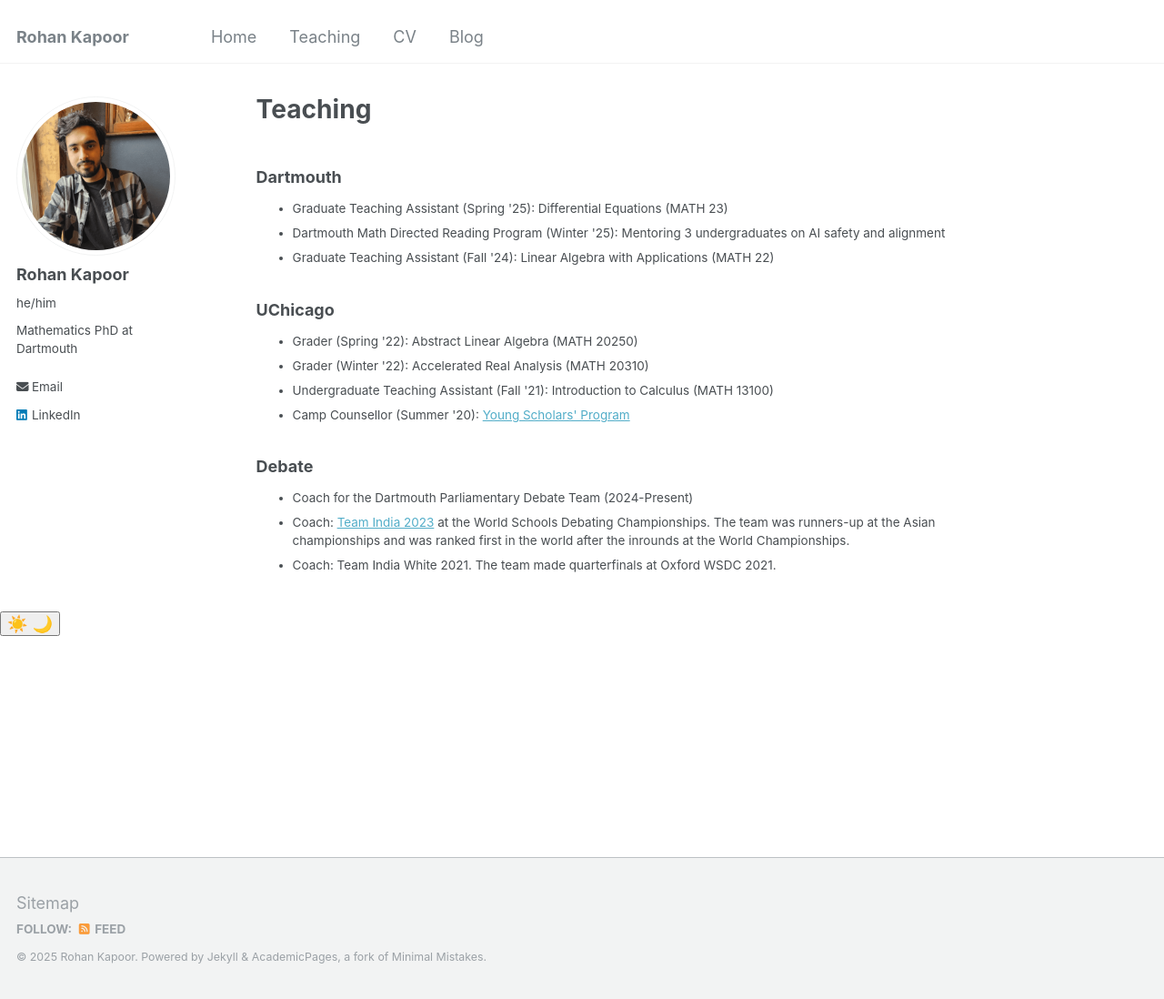
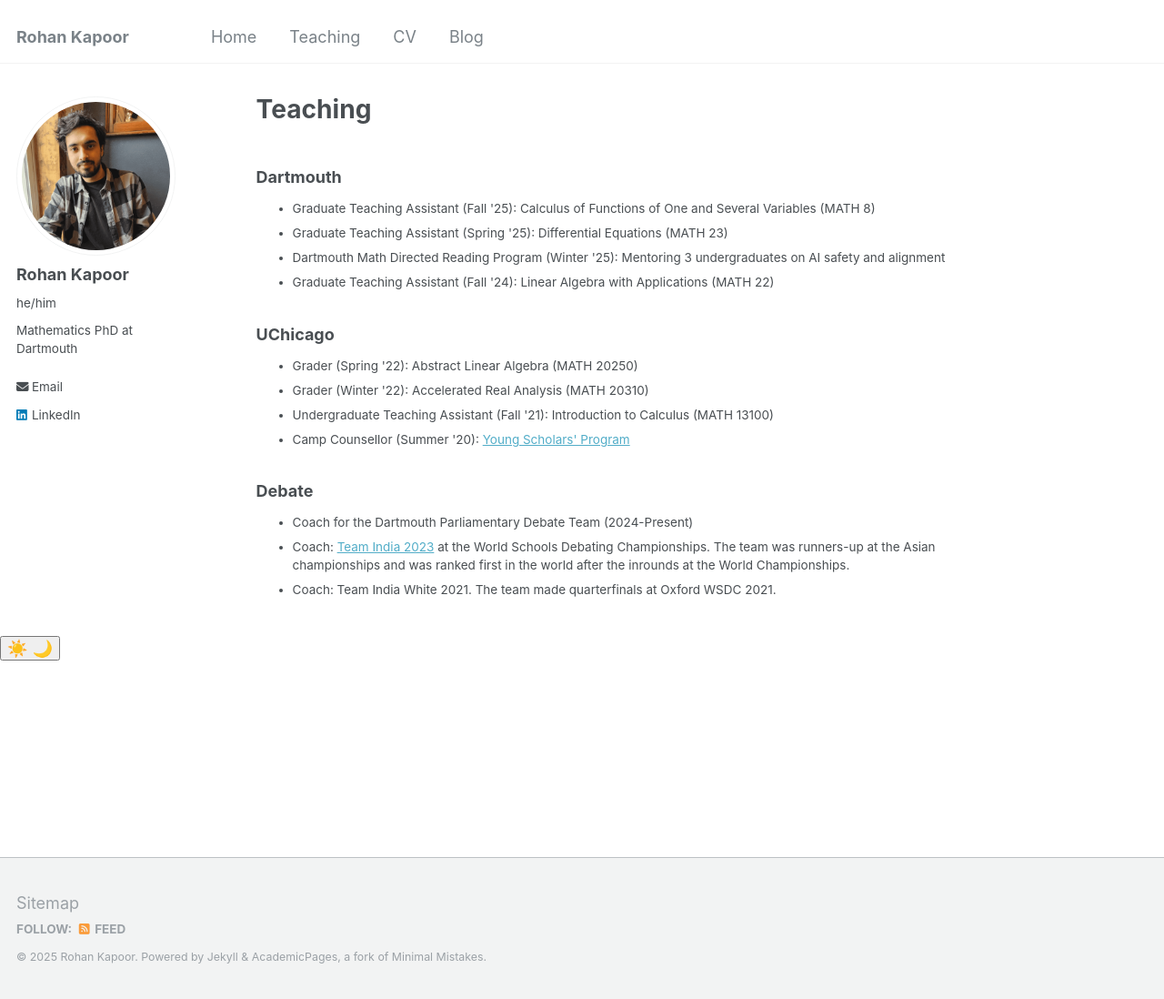
Before and after one commit to rkapoor1512/rkapoor1512.github.io, a Jekyll site: the page built from _pages/teaching.html, in a window 1280 px wide and 1098 px high. Shown: the whole window at 91% size. Built offline with Jekyll 4.4.1, drawn with Linux system fonts in a browser that asks for light colours.

Commit message:
Update teaching.html

```diff
--- a/_pages/teaching.html
+++ b/_pages/teaching.html
@@ -9,6 +9,7 @@ class: wide
 <h3> Dartmouth </h3>
 
 <ul class='small'>
+	<li> Graduate Teaching Assistant (Fall '25): Calculus of Functions of One and Several Variables (MATH 8)
 	<li> Graduate Teaching Assistant (Spring '25): Differential Equations (MATH 23)
 	<li> Dartmouth Math Directed Reading Program (Winter '25): Mentoring 3 undergraduates on AI safety and alignment
 	<li> Graduate Teaching Assistant (Fall '24): Linear Algebra with Applications (MATH 22)
```
